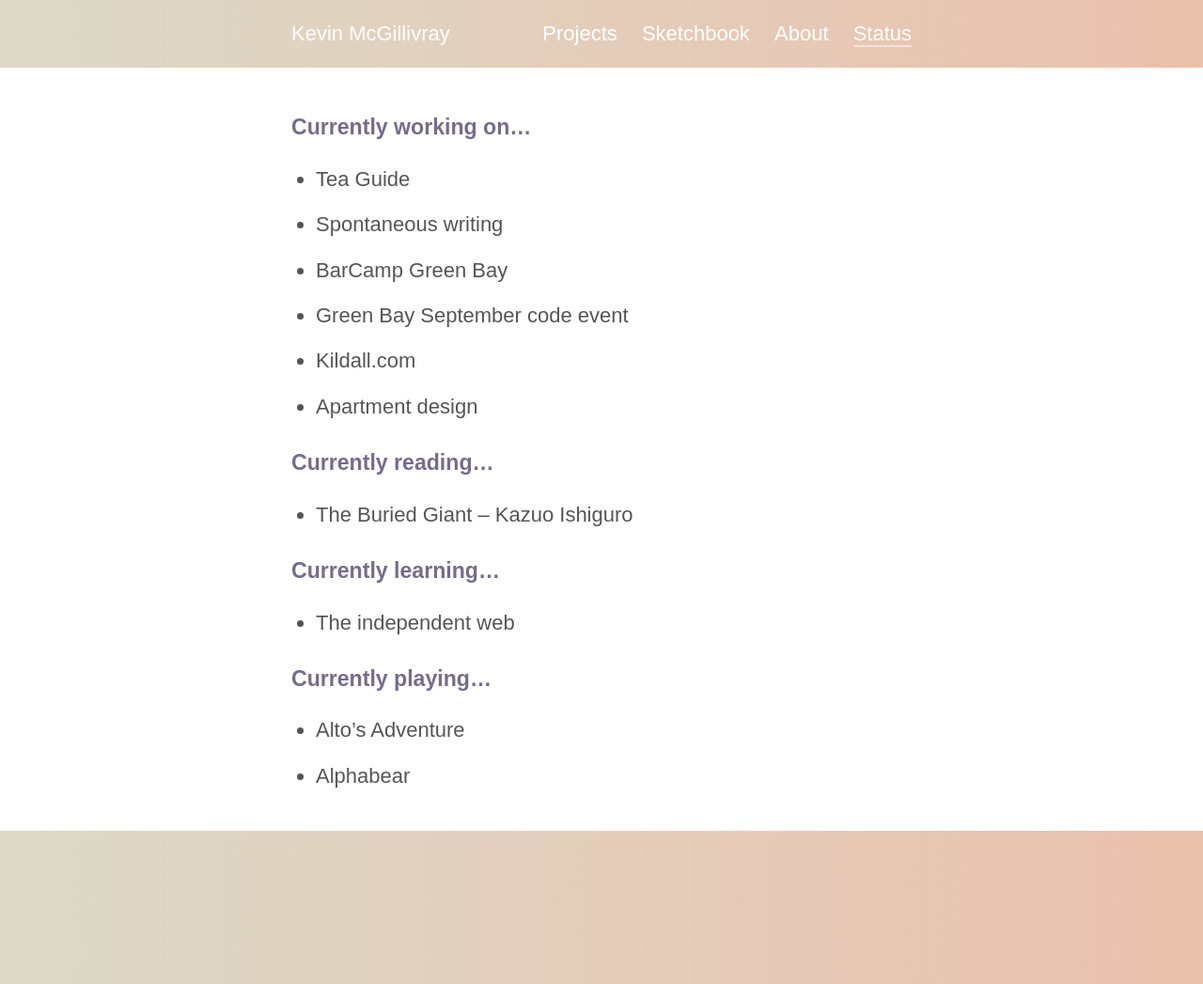
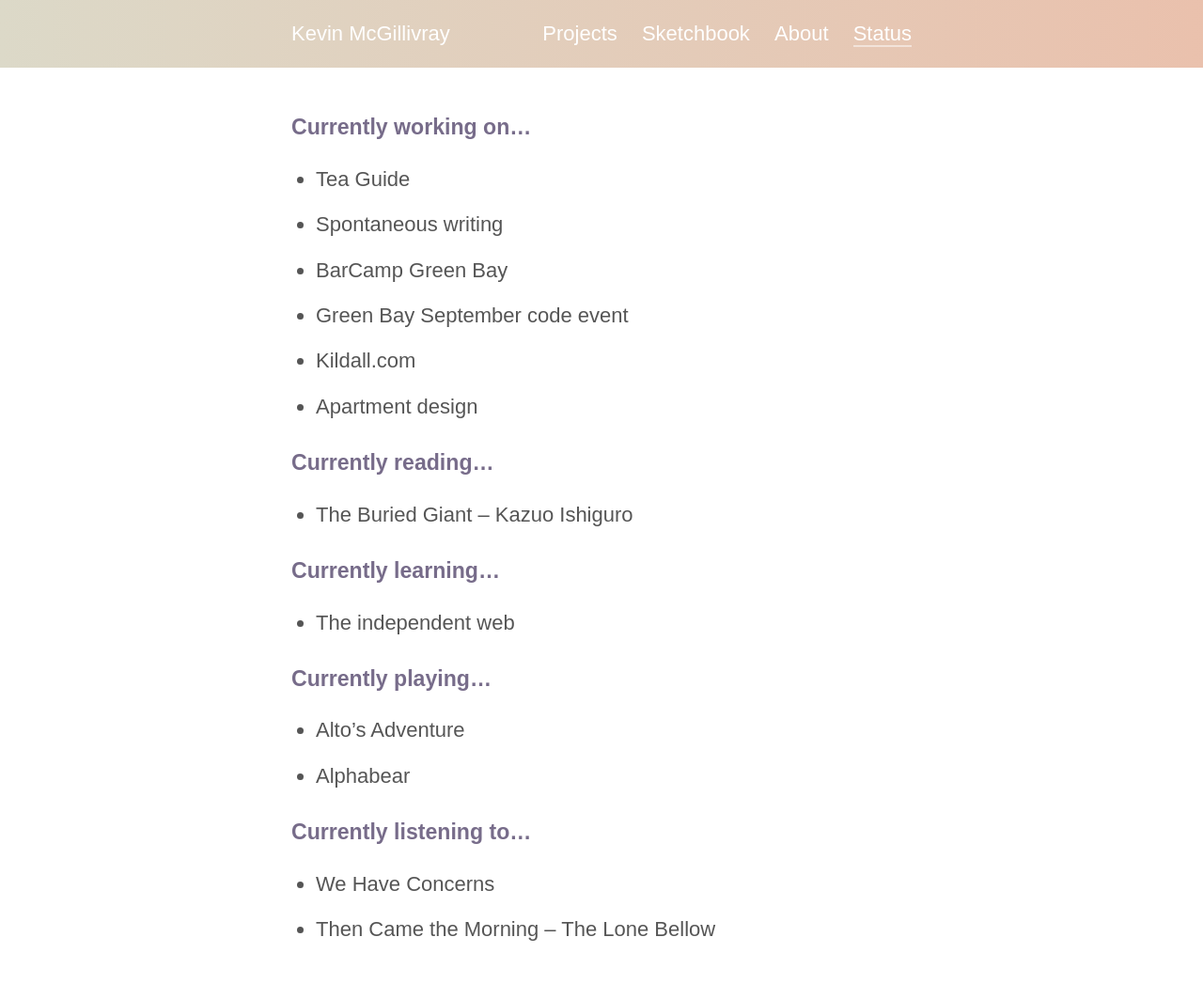
Before and after one commit to kmcgillivray/kmcgillivray.github.io, a Jekyll site: the page built from status/index.md, in a window 1280 px wide. Shown: the whole page at 94% size. Built offline with Jekyll 4.4.1, drawn with Linux system fonts in a browser that asks for light colours; nearby versions of some CDN libraries.

Commit message:
Update status.

```diff
--- a/status/index.md
+++ b/status/index.md
@@ -24,3 +24,8 @@ title: Status
 
 * Alto's Adventure
 * Alphabear
+
+## Currently listening to...
+
+* We Have Concerns
+* Then Came the Morning – The Lone Bellow
```
